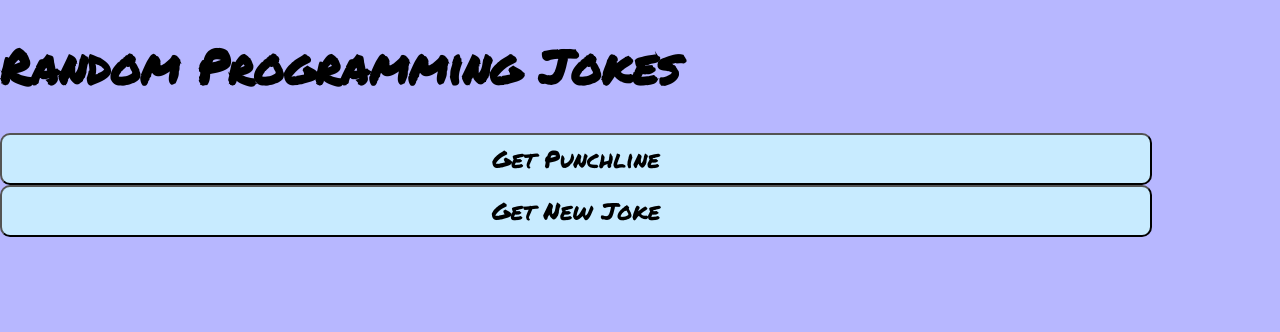
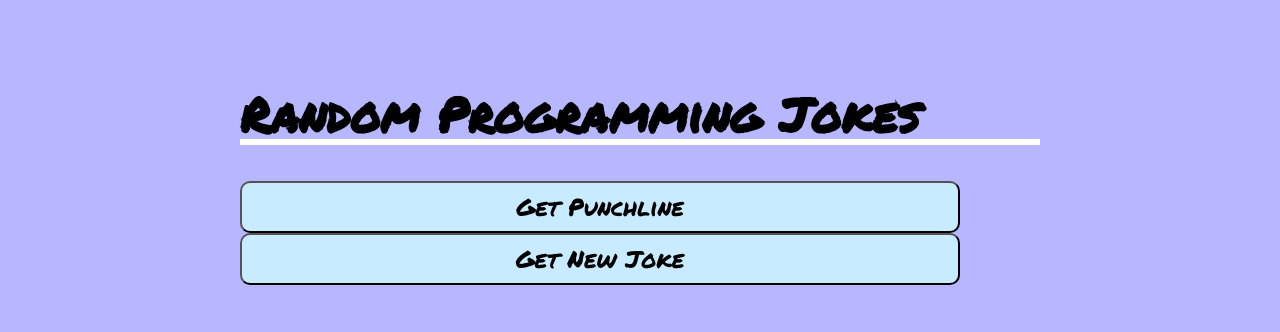
Before and after one commit to JLowe-N/JLowenPortfolioSite, a Django app: page /jokepage in a window 1280 px wide. Shown: the top 332 px of the page. Run offline with Django 3.2, Linux system fonts and the light colour scheme.

Commit message:
Add underline element to h1 title

```diff
--- a/portfolioapp/static/portfolioapp/css/jokepage.css
+++ b/portfolioapp/static/portfolioapp/css/jokepage.css
@@ -19,6 +19,32 @@ div {
 }
 
 /*=====
+Layout
+=====*/
+
+h1 {
+    position: relative;
+}
+
+h1::before {
+    content: "";
+    position: absolute;
+    height: 6px;
+    width: 100%;
+    background: white;
+    bottom: 4px;
+    z-index: 1;
+}
+
+.joke {
+    display: flex;
+    padding: 2em 10em;
+    flex-direction: column;
+    justify-content: center;
+}
+
+
+/*=====
 Button Design
 =====*/
 
--- a/portfolioapp/templates/portfolioapp/jokepage.html
+++ b/portfolioapp/templates/portfolioapp/jokepage.html
@@ -11,11 +11,13 @@
 </head>
 
 <body>
-    <h1 class="title">Random Programming Jokes</h1>
-    <div id="setup"></div>
-    <div id="punchline"></div>
-    <button id="punchlineBtn">Get Punchline</button>
-    <button id="newJokeBtn">Get New Joke</button>
+    <div class="joke">
+        <h1 class="title">Random Programming Jokes</h1>
+        <div id="setup"></div>
+        <div id="punchline"></div>
+        <button id="punchlineBtn">Get Punchline</button>
+        <button id="newJokeBtn">Get New Joke</button>
+    </div>
 
     <script src="{% static 'portfolioapp/js/jokepage.js' %}"></script>
 </body>
```
